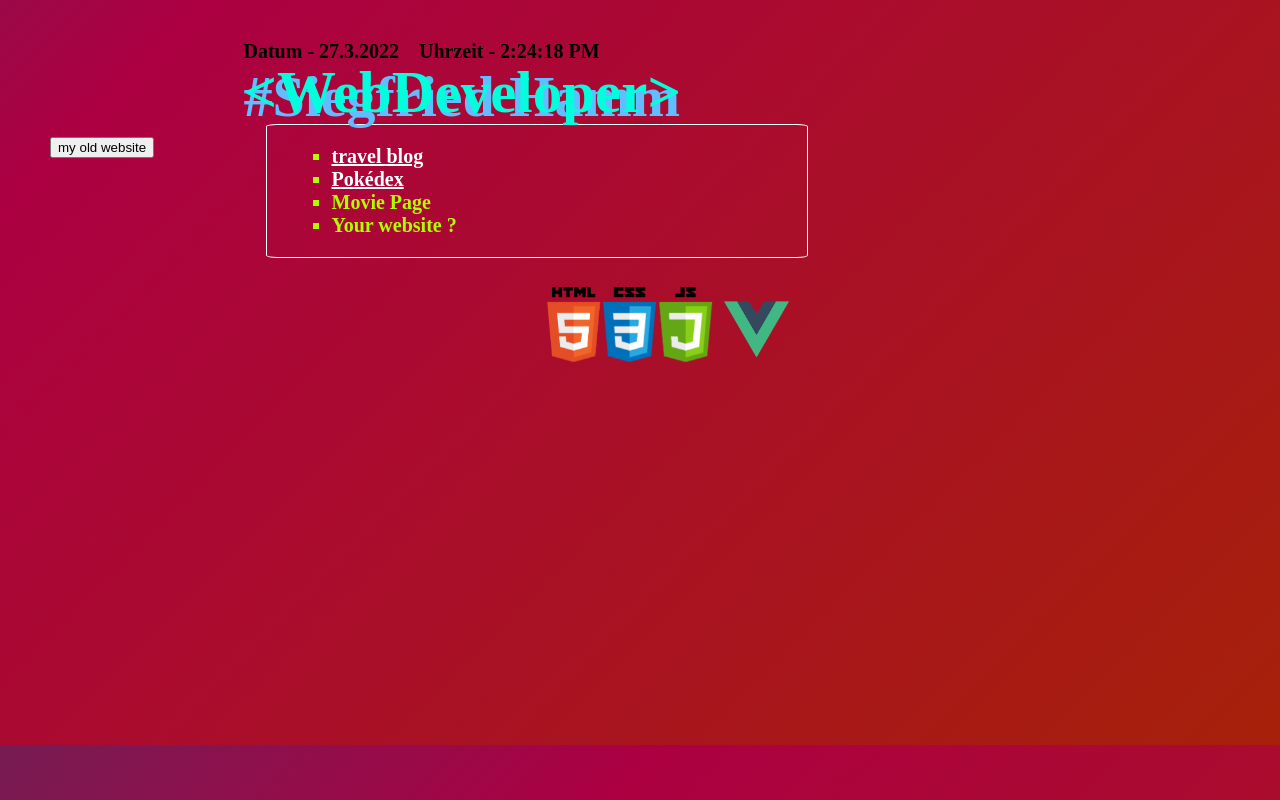
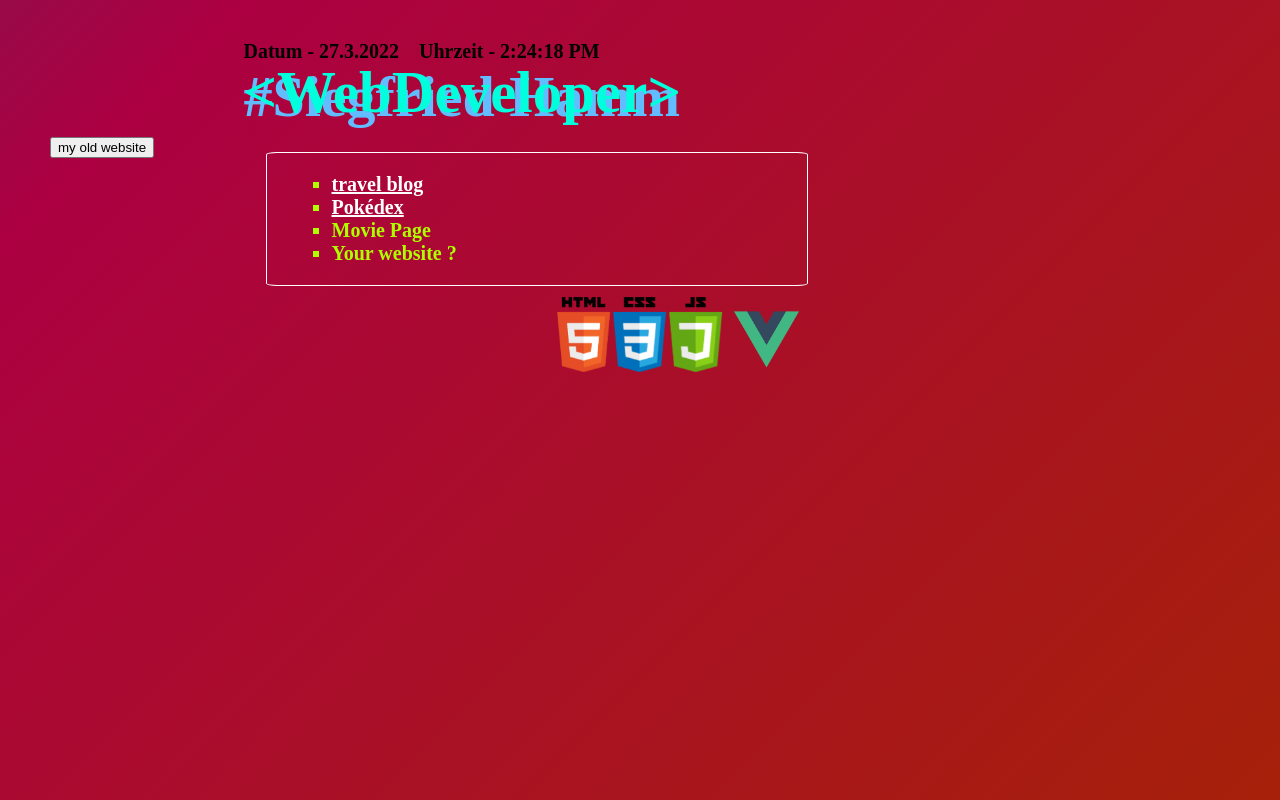
Before and after one commit to siggi-ai/newport, a Vue app: page / in a window 1280 px wide. Built offline with nearby package versions, Linux system fonts and the light colour scheme; a web font is replaced by a local one.

Commit message:
flexing with flexbox

```diff
--- a/src/App.vue
+++ b/src/App.vue
@@ -18,9 +18,12 @@
     <button v-on:click="OpenWindow" class="button-old">my old website</button>
 
     <br />
-    <img class="three-logos" :src="Logo3" />
-    &nbsp;
-    <img class="vue-logo" :src="Logo" />
+    <div class="all-logos">
+      <img class="three-logos" :src="Logo3" />
+      &nbsp;
+      <img class="vue-logo" :src="Logo" />
+    </div>
+
     <br />
 
     <br />
@@ -93,7 +96,6 @@ console.log(b);
 
 <style>
 .main {
-
 }
 
 a {
@@ -165,6 +167,11 @@ body {
   animation: fade 8s infinite;
 }
 
+.all-logos {
+  margin-top: 10px;
+  margin-left: 10px;
+}
+
 .name {
   font-family: "Bungee Hairline";
   font-size: 58px;
@@ -213,6 +220,8 @@ body {
 }
 
 .listbox {
+  display: flex;
+  flex-direction: column;
   border: 1px solid #ffffff;
   border-radius: 2%;
   color: rgb(168 238 255);
```
